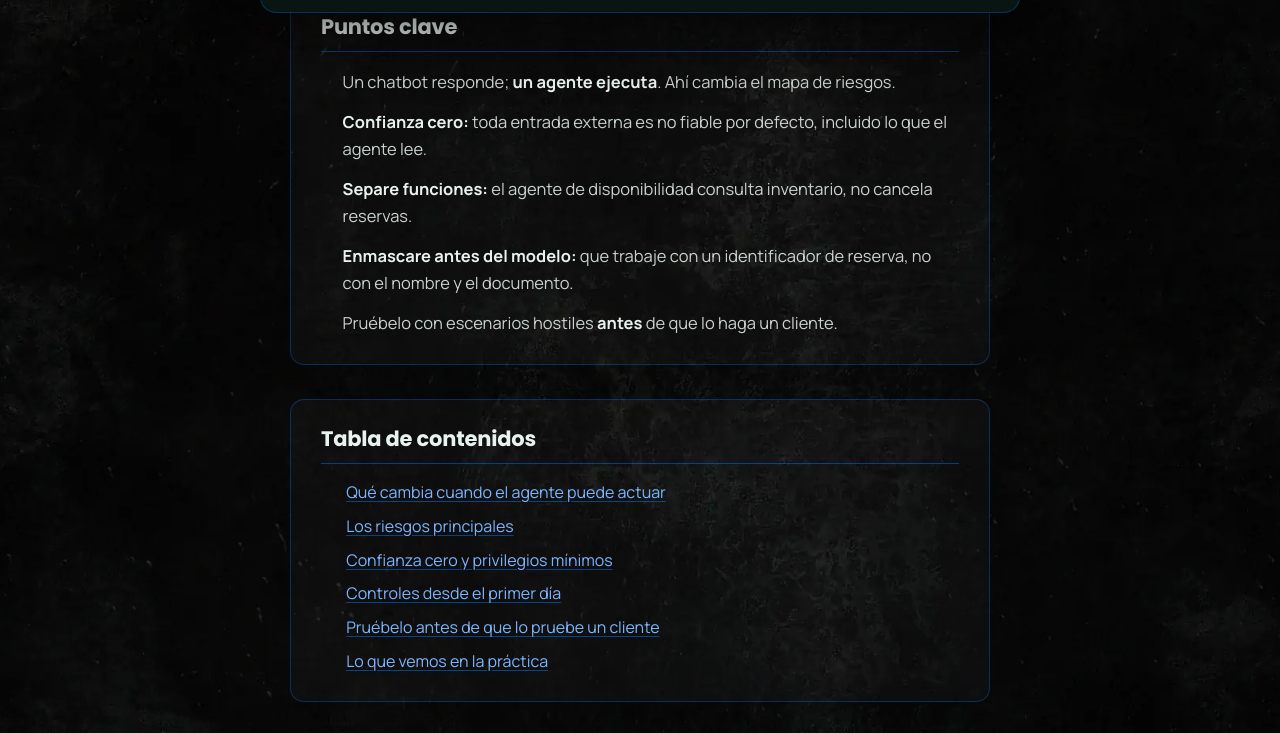
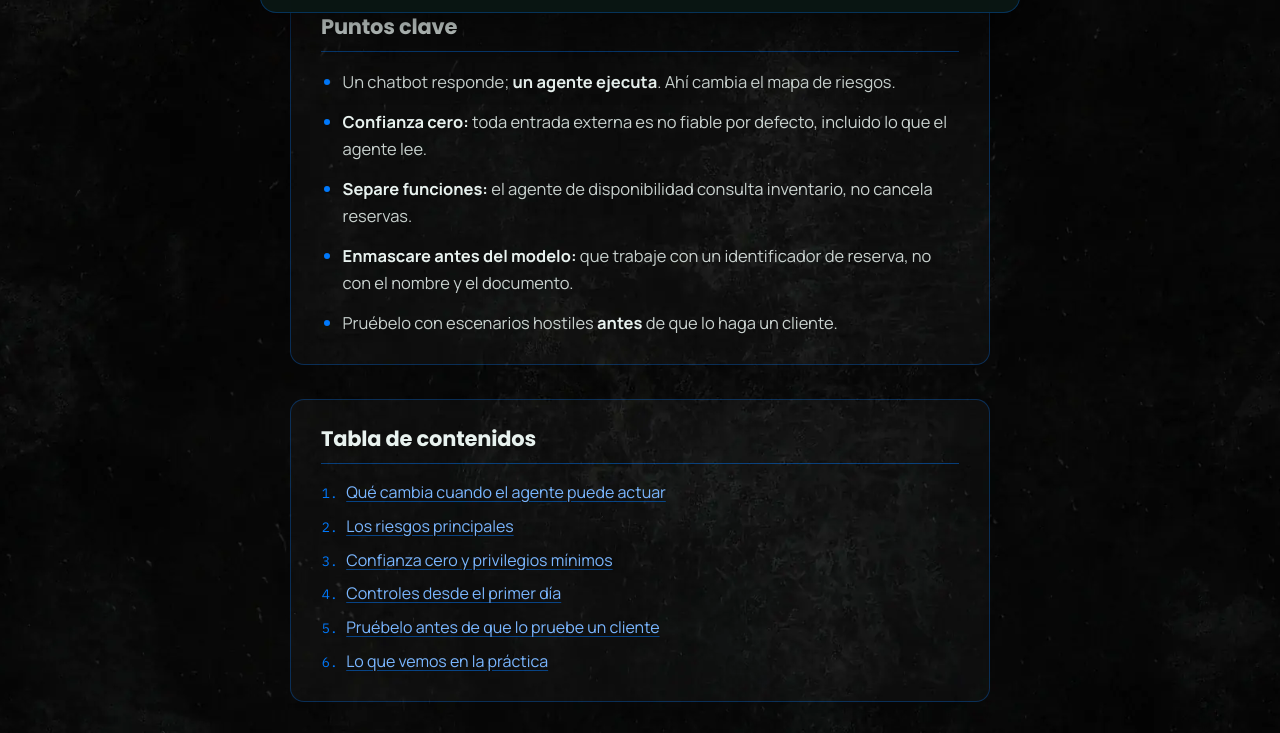
Before and after one commit to ALHU1214/web-aimanganell, a website: page blog/seguridad-reservas-agentes-ia/index.html in a window 1280 px wide. Shown: the part 763-1496 px from the top of the page. Drawn offline with Linux system fonts and the light colour scheme.

Commit message:
Fix: Puntos azules en el blog

```diff
--- a/src/styles/blog.css
+++ b/src/styles/blog.css
@@ -82,7 +82,8 @@
   line-height: 1.3; font-size: clamp(19px, 2.4vw, 22px); color: var(--ink); text-wrap: balance;
 }
 .post-content p { margin: 0; text-wrap: pretty; }
-.post-content ul, .post-content ol { margin: 0; padding-left: 1.3em; display: flex; flex-direction: column; gap: .65em; }
+.post-content ul { margin: 0; padding-left: 1.3em; display: flex; flex-direction: column; gap: .65em; list-style-type: disc; }
+.post-content ol { margin: 0; padding-left: 1.3em; display: flex; flex-direction: column; gap: .65em; list-style-type: decimal; }
 .post-content li { line-height: 1.7; }
 .post-content ul li::marker, .post-content ol li::marker { color: var(--acc); }
 .post-content blockquote {
@@ -115,10 +116,10 @@
   letter-spacing: -.01em; color: var(--ink);
   border-bottom: 1px solid rgba(var(--acc-rgb), .45);
 }
-.post-keypoints ul { margin: 0; padding-left: 1.2em; display: flex; flex-direction: column; gap: .7em; }
+.post-keypoints ul { margin: 0; padding-left: 1.2em; display: flex; flex-direction: column; gap: .7em; list-style-type: disc; }
 .post-keypoints li { font-size: 16.5px; line-height: 1.65; color: rgba(232,242,239,.86); }
 .post-keypoints li::marker { color: var(--acc2); }
-.post-toc ol { margin: 0; padding-left: 1.4em; display: flex; flex-direction: column; gap: .55em; }
+.post-toc ol { margin: 0; padding-left: 1.4em; display: flex; flex-direction: column; gap: .55em; list-style-type: decimal; }
 .post-toc li { font-size: 16px; line-height: 1.5; }
 .post-toc li::marker { color: var(--acc2); font-family: var(--mono); font-size: .85em; }
 .post-toc a { color: var(--acc2); text-decoration: underline; text-decoration-color: rgba(var(--acc-rgb), .5); text-underline-offset: .18em; }
```
Also changed, not shown: styles.css.
